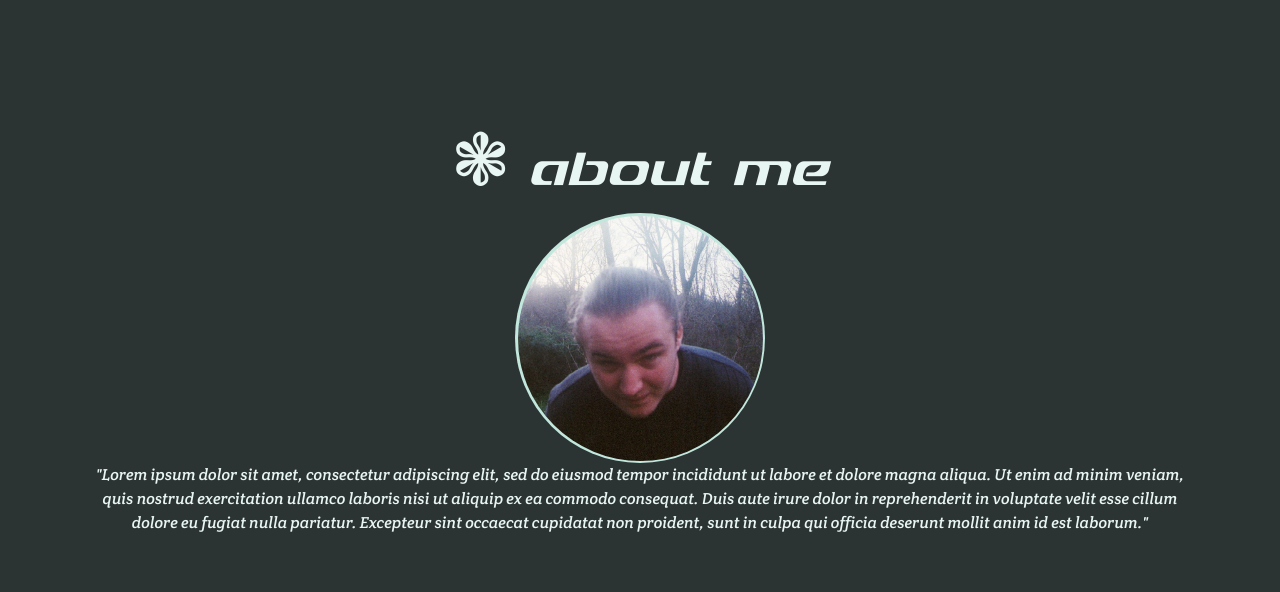
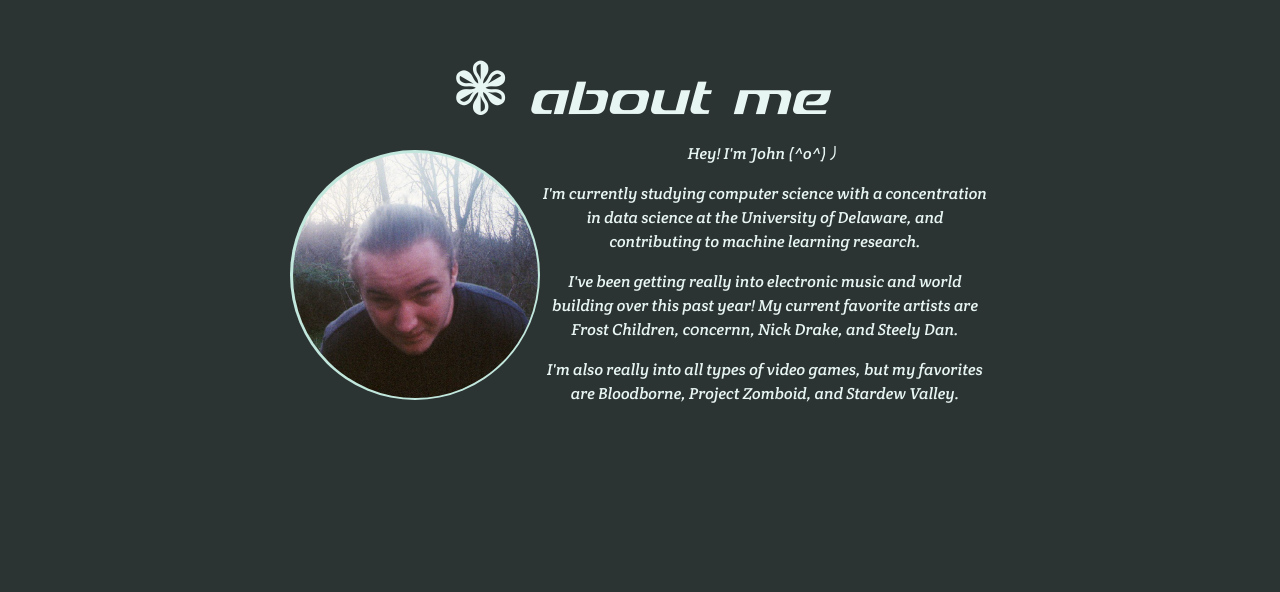
Before and after one commit to jbeans0312/jbeans0312.github.io, a plain HTML site: page index.html in a window 1280 px wide. Shown: the part 901-1493 px from the top of the page. Drawn offline with nearby package versions, Linux system fonts and the light colour scheme; files whose address does not match are found by name.

Commit message:
updated about me

```diff
--- a/index.html
+++ b/index.html
@@ -67,18 +67,33 @@
                 </div>
             </div>
         </div>
-        <div class="container center" style="min-height:100vh;">
-            <div class="row my-5 mb-5" style="min-height:100vh;">
+        <div class="container center" style="min-height:75vh;">
+            <div class="row my-5 mb-5" style="min-height:75vh;">
                 <a id="about"></a>
                 <div class="mb-4 align-items-center" style="text-align:center;">
                     <h1 class="display-2">❃ about me</h1>
                     <div class="deck">
-                        <div class="image">
+                        <div class="image my-2">
                             <img style="width:245px;height:245px;border-radius:50%;"src="images/me.jpg"></img>
                         </div>
                         <div>
                             <p>
-                                "Lorem ipsum dolor sit amet, consectetur adipiscing elit, sed do eiusmod tempor incididunt ut labore et dolore magna aliqua. Ut enim ad minim veniam, quis nostrud exercitation ullamco laboris nisi ut aliquip ex ea commodo consequat. Duis aute irure dolor in reprehenderit in voluptate velit esse cillum dolore eu fugiat nulla pariatur. Excepteur sint occaecat cupidatat non proident, sunt in culpa qui officia deserunt mollit anim id est laborum."
+                                Hey! I'm John (^o^)丿
+                            </p>
+                            <p style="max-width:450px;">
+                                I'm currently studying computer science
+                                with a concentration in data science at
+                                the University of Delaware, and contributing to
+                                machine learning research.
+                            </p>
+                            <p style="max-width:450px;">
+                                I've been getting really into electronic music and
+                                world building over this past year! My current favorite
+                                artists are Frost Children, c0ncernn, Nick Drake, and Steely Dan.
+                            </p>
+                            <p style="max-width:450px;">
+                                I'm also really into all types of video games, but my favorites are Bloodborne,
+                                Project Zomboid, and Stardew Valley.
                             </p>
                         </div>
                     </div>
```
